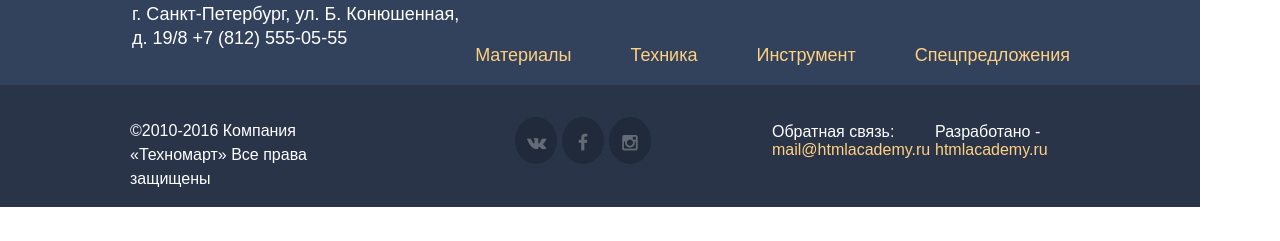
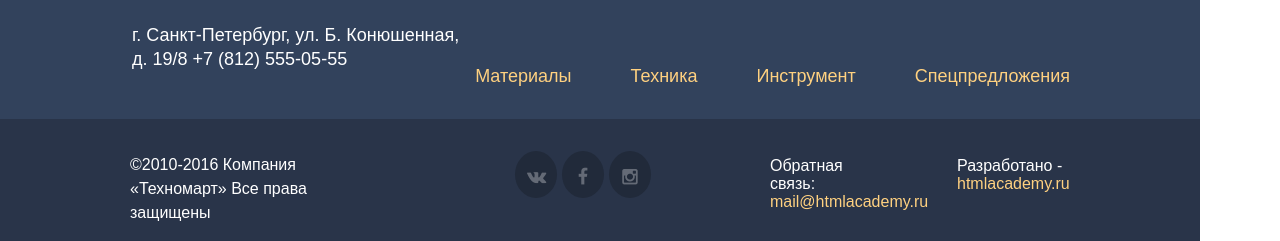
Before and after one commit to TsibulnikDenis/125964-technomart, a plain HTML site: page catalog.html in a window 1280 px wide. Shown: the part 2024-2265 px from the top of the page. Before the commit the page ends 2231 px from the top, so only its background shows below. Drawn offline with Linux system fonts and the light colour scheme; files whose address does not match are found by name; a web font is replaced by a local one.

Commit message:
починил футер

```diff
--- a/catalog.html
+++ b/catalog.html
@@ -328,20 +328,21 @@
             </div>
             <div class="bottom-footer">
                 <div class="container clearfix">
-                    <div class="bottom-footer-copyright">
+                    <div class="bottom-footer-copyright clearfix">
                         <p>©2010-2016 Компания «Техномарт» Все права защищены </p>
                     </div>
-                    <div class="bottom-footer-social">
+                    <div class="bottom-footer-social clearfix">
                         <a class="bottom-footer-social-vk icon-vk" href="http://vk.com"></a>
                         <a class="bottom-footer-social-fb icon-facebook" href="http://vb.com"></a>
                         <a class="bottom-footer-social-tw icon-instagramm" href="http://instagram.com"></a>
                     </div>
-                    <div class="bottom-footer-contact clerafix">
+                    <div class="bottom-footer-contact clearfix">
+                        <p>Обратная связь:
+                            <a href="mailto:mail@htmlacademy.ru">mail@htmlacademy.ru</a></p>
                         <p>Разработано -
                             <a href="http://htmlacademy.ru">htmlacademy.ru</a>
                         </p>
-                        <p>Обратная связь:
-                            <a href="mailto:mail@htmlacademy.ru">mail@htmlacademy.ru</a></p>
+
                     </div>
                 </div>
             </div>
--- a/css/style.css
+++ b/css/style.css
@@ -715,6 +715,10 @@ section .popular{
     font-size: 13px;
 
 }
+.info-about,
+.info-contact{
+    margin-top: 55px;
+}
 .promo-text{
     width: 1070px;
     float: left;
@@ -728,7 +732,6 @@ section .popular{
 .catalog-promo{
     font-size: 30px;
     font-family: 'Cuprum', Arial, sans-serif;
-    float: left;
     text-align: left;
     background-color: #f2f6f8;
     padding-top: 45px;
@@ -1097,7 +1100,6 @@ footer{
     width: 230px;
     text-align: left;
     font-size: 16px;
-
 }
 .bottom-footer-social a{
     float: left;
@@ -1118,15 +1120,27 @@ footer{
 .bottom-footer-social a:active{
     background-color: #ee3643;
 }
+.bottom-footer-contact{
+    width: 330px;
+    float: right;
+    margin-left: 85px;
+}
+.bottom-footer-social{
+    float: left;
+}
 .bottom-footer-contact p{
+    float: left;
     margin-top: 38px;
-    float: right;
-    width: 135px;
-    margin-left: 28px;
+    width: 115px;
     font-size: 16px;
     line-height: 18px;
     color: #ffffff;
     text-align: left;
+    margin-left: 30px;
+}
+.bottom-footer-contact p:nth-child(2){
+    float: right;
+    margin-right: -2px;
 }
 .bottom-footer-contact a{
     text-decoration: none;
```
Also changed, not shown: index.html (+6 -5 lines).
